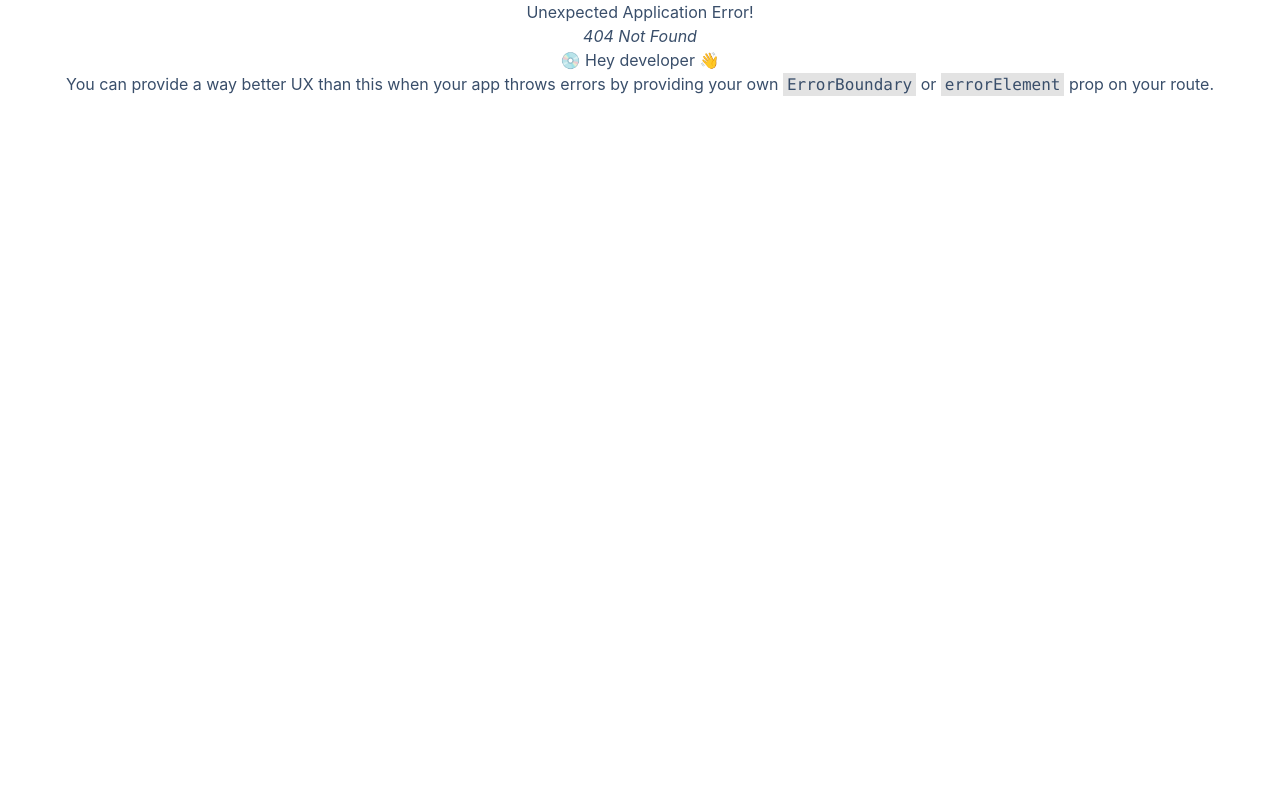
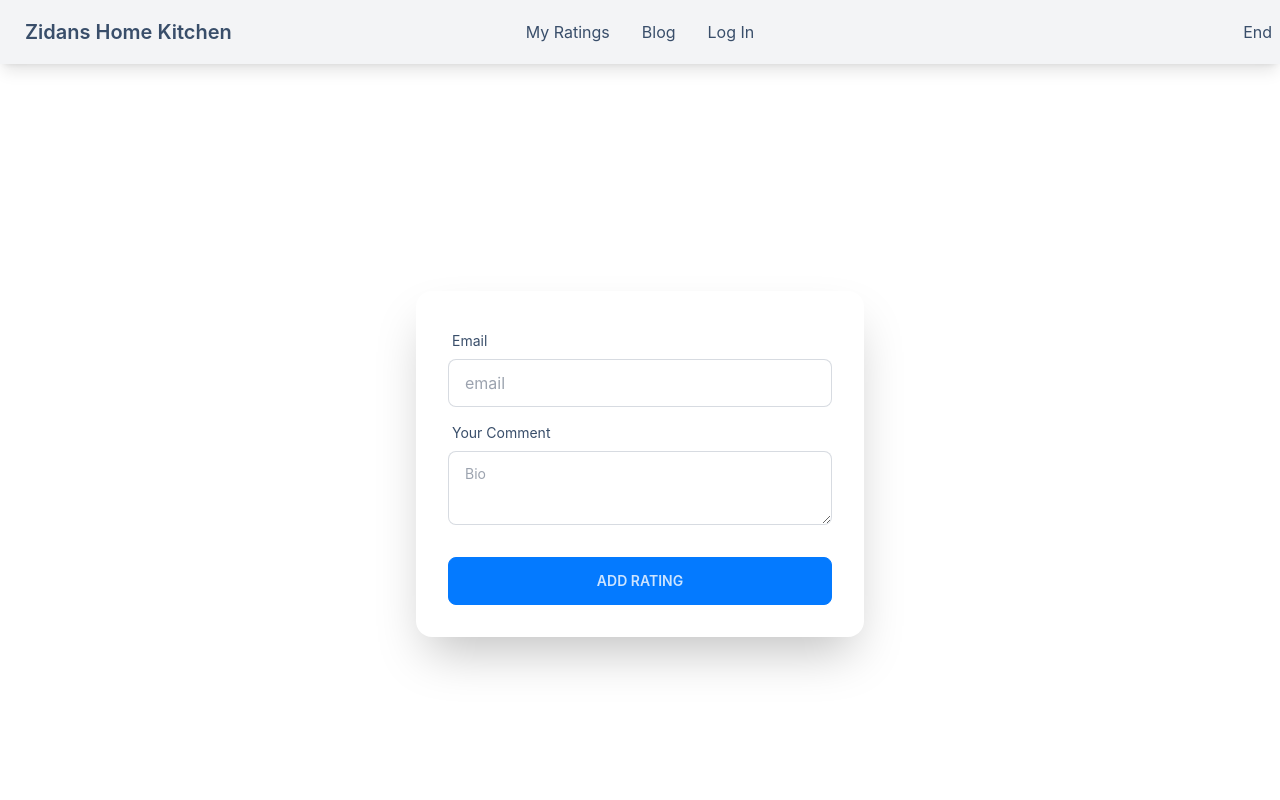
Before and after one commit to md-mahin-islam-mahi/Zidans-Home-Kitchen, a React (Create React App) app: page /rate-item in a window 1280 px wide. Before the commit this address had no page. Shown: the top 800 px of the page. Built offline with nearby package versions, Linux system fonts and the light colour scheme.

Commit message:
added add rate page

```diff
--- /dev/null
+++ b/src/Components/Main/RateItem/RateItem.js
@@ -0,0 +1,31 @@
+import React from 'react';
+
+const RateItem = () => {
+    return (
+        <div className="hero min-h-screen">
+            <div className="card w-full max-w-md shadow-2xl ">
+                <div className="card-body">
+                    <div className="form-control">
+                        <label className="label">
+                            <span className="label-text">Email</span>
+                        </label>
+                        <input name="email" type="email" placeholder="email" className="input input-bordered" required />
+                    </div>
+
+                    <div className="form-control">
+                        <label className="label">
+                            <span className="label-text">Your Comment</span>
+                        </label>
+                        <textarea className="textarea textarea-bordered" placeholder="Bio"></textarea>
+                    </div>
+
+                    <div className="form-control mt-6">
+                        <input className="btn btn-primary" type="submit" value="Add Rating" />
+                    </div>
+                </div>
+            </div>
+        </div>
+    );
+};
+
+export default RateItem;
--- a/src/Routes/Common/Router.js
+++ b/src/Routes/Common/Router.js
@@ -3,6 +3,7 @@ import Blog from "../../Components/Main/Blog/Blog";
 import History from "../../Components/Main/History/History";
 import Home from "../../Components/Main/Home/Home";
 import Login from "../../Components/Main/Login/Login";
+import RateItem from "../../Components/Main/RateItem/RateItem";
 import Ratings from "../../Components/Main/Ratings/Ratings";
 import AllService from "../../Components/Main/Services/AllService";
 import Services from "../../Components/Main/Services/Services";
@@ -39,6 +40,10 @@ export const router = createBrowserRouter([
                 element: <Blog></Blog>
             },
             {
+                path: "/rate-item",
+                element: <RateItem></RateItem>
+            },
+            {
                 path: "/login",
                 element: <Login></Login>
             },
```
